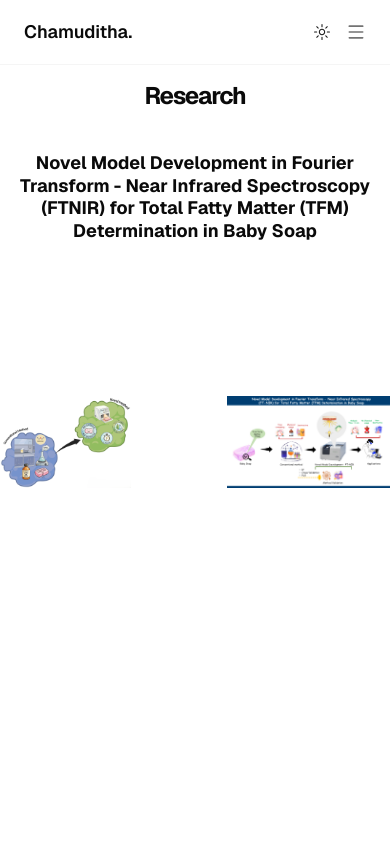
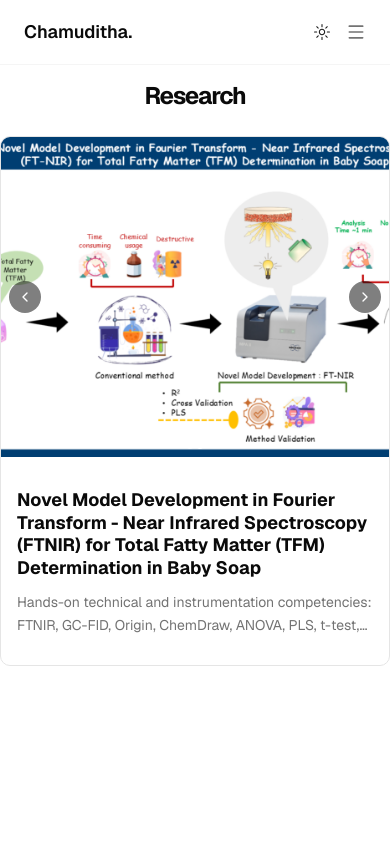
Before and after one commit to Nidula03/portfolio-chamuditha, a Next.js app: page /research in a window 390 px wide. Shown: the top 844 px of the page. Built offline with nearby package versions, Linux system fonts and the light colour scheme.

Commit message:
feat: Update ResearchPage layout and enhance AchievementCard component for better styling and responsiveness

```diff
--- a/src/app/research/page.tsx
+++ b/src/app/research/page.tsx
@@ -14,7 +14,7 @@ export default function ResearchPage() {
   return (
     <main className="min-h-dvh flex flex-col gap-8 sm:gap-14 relative">
       <section id="research">
-        <div className="mx-auto w-full max-w-2xl space-y-2 sm:space-y-2">
+        <div className="mx-auto w-full max-w-2xl space-y-6 sm:space-y-8">
           <div className="space-y-3 sm:space-y-4">
             <BlurFadeText
               delay={BLUR_FADE_DELAY}
@@ -30,12 +30,10 @@ export default function ResearchPage() {
                   <AchievementCard
                     index={0}
                     title="Novel Model Development in Fourier Transform - Near Infrared Spectroscopy (FTNIR) for Total Fatty Matter (TFM) Determination in Baby Soap"
-                    category=""
                     date=""
                     organization=""
-                    description=""
+                    description="Hands-on technical and instrumentation competencies: FTNIR, GC-FID, Origin, ChemDraw, ANOVA, PLS, t-test, F-test, Q-test, Regression analysis."
                     images={["/FTNIR.png", "/research/research2.png"]}
-                    isResearchLayout
                   />
                 </BlurFade>
               </div>
--- a/src/components/achievement-card.tsx
+++ b/src/components/achievement-card.tsx
@@ -25,10 +25,10 @@ const renderTitleWithSuperscript = (text: string) => {
 
 export interface AchievementCardProps {
   title: string;
-  category: string;
-  date: string;
-  organization: string;
-  description: string;
+  category?: string;
+  date?: string;
+  organization?: string;
+  description?: string;
   image?: string;
   images?: string[];
   link?: string;
@@ -160,7 +160,7 @@ export function AchievementCard({
     <>
       {isResearchLayout ? (
         // Research layout
-        <div className="overflow-hidden flex flex-col min-h-64 md:min-h-80">
+        <div className="overflow-hidden flex flex-col min-h-64 md:min-h-80 border border-border rounded-lg">
           <div className="flex flex-col w-full items-center">
             <div className="p-4 sm:p-6 flex flex-col flex-1 justify-between w-full max-w-2xl">
               <div>
@@ -168,7 +168,7 @@ export function AchievementCard({
                   {category && <Badge variant="secondary">{category}</Badge>}
                 </div>
 
-                <h3 className="text-lg sm:text-2xl md:text-3xl font-bold mb-3 leading-tight text-center">{renderTitleWithSuperscript(title)}</h3>
+                <h3 className="text-lg sm:text-2xl md:text-3xl font-bold mb-3 leading-tight text-center whitespace-pre-line">{renderTitleWithSuperscript(title)}</h3>
 
                 <p className="text-xs sm:text-sm text-muted-foreground mb-1 text-center">{organization}</p>
 
@@ -195,13 +195,13 @@ export function AchievementCard({
         </div>
       ) : (
         // Original achievement layout
-        <div className="overflow-hidden flex flex-col md:flex-row min-h-64 md:min-h-80">
+        <div className="overflow-hidden flex flex-col md:flex-row min-h-64 md:min-h-80 border border-border rounded-lg">
           <div className={`flex flex-col md:flex-row w-full ${imageOnLeft ? "md:flex-row" : "md:flex-row-reverse"}`}>
             {imageSection}
             <div className="p-4 sm:p-6 flex flex-col flex-1 justify-between">
               <div>
                 <div className="flex items-start justify-between mb-4">
-                  <Badge variant="secondary">{category}</Badge>
+                  {category && <Badge variant="secondary">{category}</Badge>}
                 </div>
 
                 <h3 className="text-lg sm:text-2xl md:text-3xl font-bold mb-3 leading-tight">{renderTitleWithSuperscript(title)}</h3>
```
